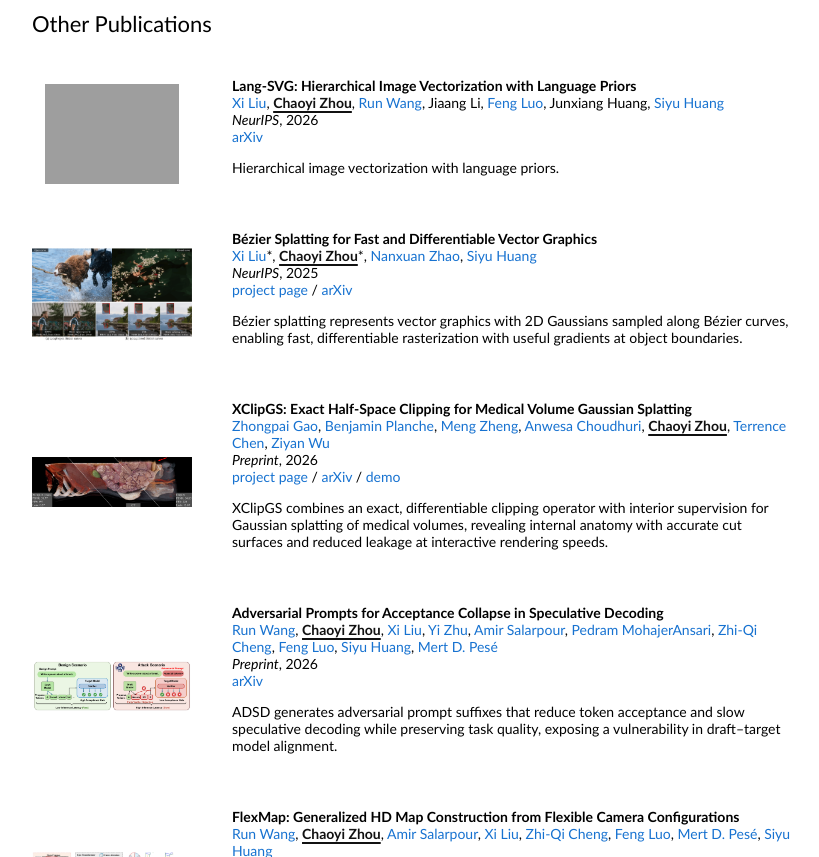
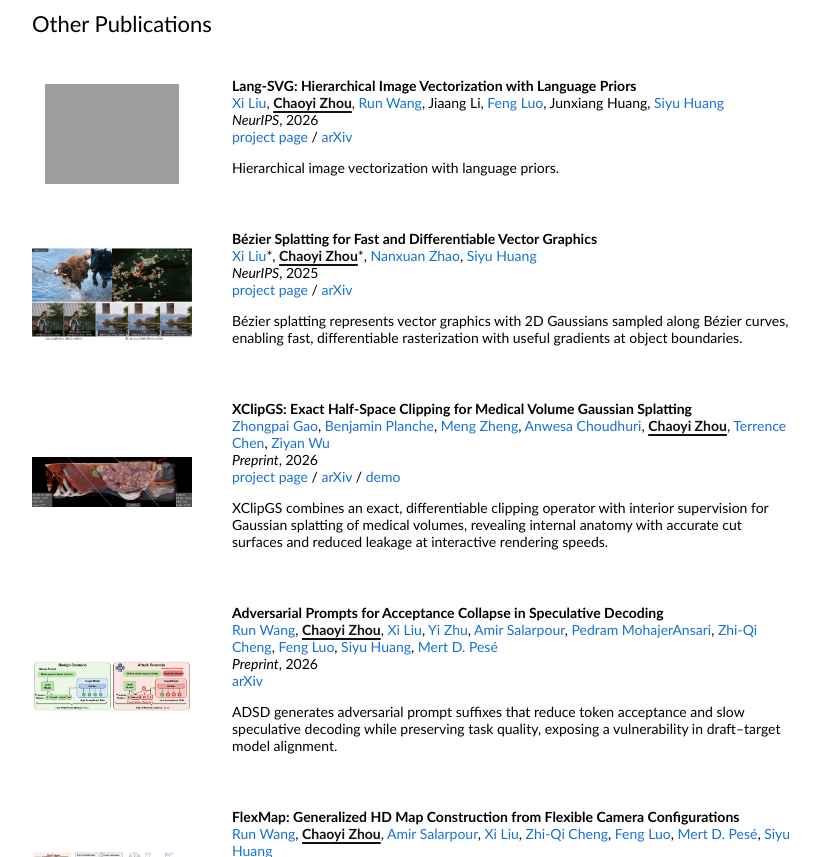
Before and after one commit to ChaoyiZh/chaoyizh-home-page, a plain HTML site: page index.html in a window 1280 px wide. Shown: the part 1720-2577 px from the top of the page, without its empty margins (228-1047 px from the left). Drawn offline with Linux system fonts and the light colour scheme; grey boxes are pictures that could not be loaded.

Commit message:
Add project page link for Lang-SVG
Co-Authored-By: Claude Fable 5.2 <noreply@anthropic.com>

```diff
--- a/index.html
+++ b/index.html
@@ -202,6 +202,8 @@
         <a href="https://people.computing.clemson.edu/~luofeng/">Feng Luo</a>, Junxiang Huang,
         <a href="https://siyuhuang.github.io/">Siyu Huang</a><br>
         <em>NeurIPS</em>, 2026<br>
+        <a href="https://xiliu8006.github.io/Lang-SVG/">project page</a>
+        /
         <a href="https://arxiv.org/abs/2611.15941">arXiv</a>
         <p>Hierarchical image vectorization with language priors.</p>
       </td>
```
